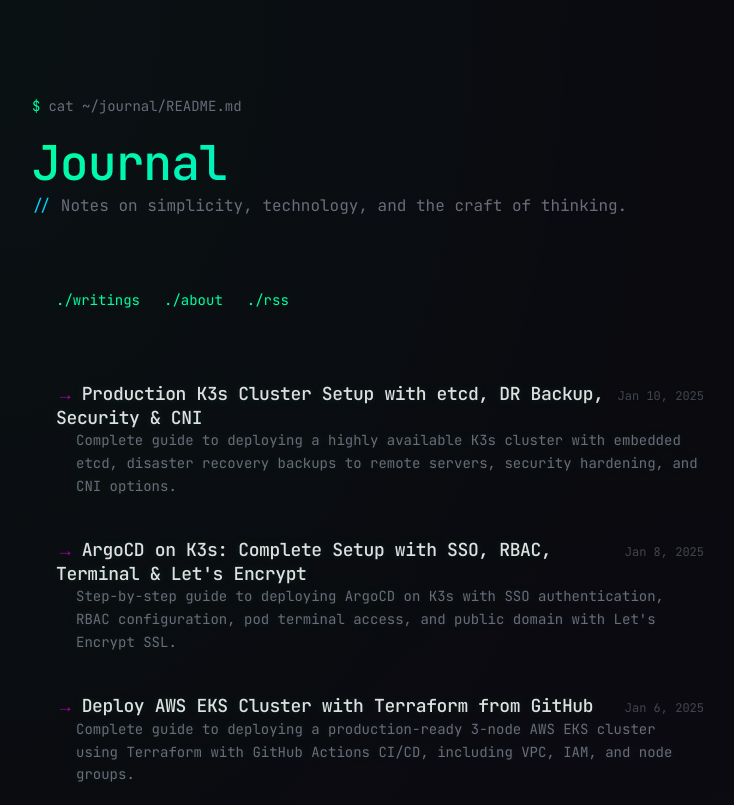
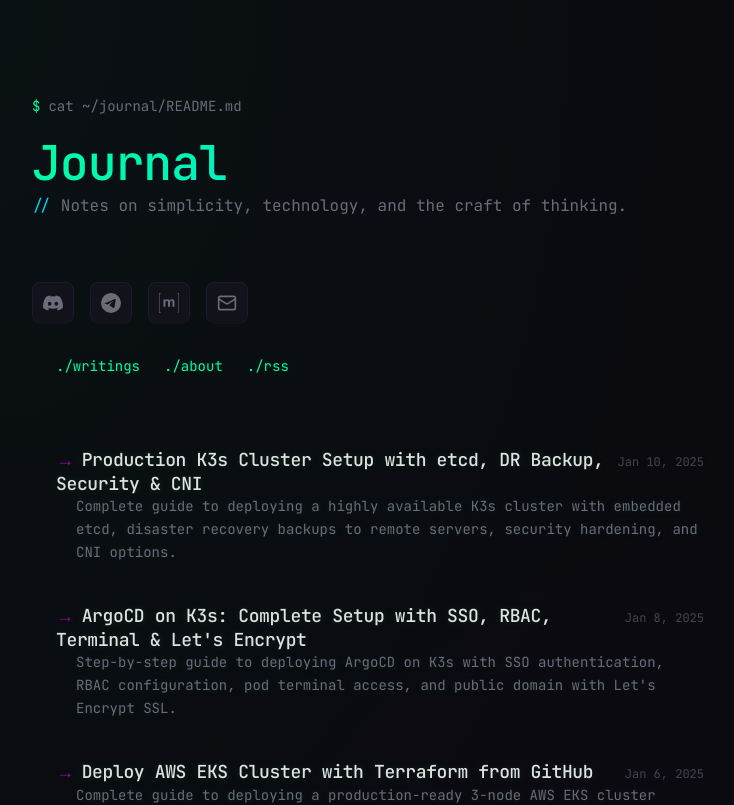
Before and after one commit to depgod/depgod.github.io, a Next.js app: page / in a window 1280 px wide. Shown: the top 805 px of the page, without its empty margins (272-1006 px from the left). Built offline with nearby package versions, Linux system fonts and the light colour scheme.

Commit message:
Auto-sync from Orchids Desktop

```diff
--- a/src/app/page.tsx
+++ b/src/app/page.tsx
@@ -20,6 +20,52 @@ export default function Home() {
             <span className="text-[var(--accent-tertiary)]">//</span> Notes on simplicity, technology, and the craft of thinking.
           </p>
         </header>
+
+        <div className="flex items-center gap-4 mb-6 animate-in stagger-1">
+          <a
+            href="https://discord.gg/"
+            target="_blank"
+            rel="noopener noreferrer"
+            className="group p-2.5 rounded-lg bg-[var(--code-bg)] border border-[var(--border)] hover:border-[#5865F2] hover:shadow-[0_0_20px_rgba(88,101,242,0.4)] transition-all duration-300"
+            aria-label="Discord"
+          >
+            <svg className="w-5 h-5 text-[var(--fg-muted)] group-hover:text-[#5865F2] transition-colors" viewBox="0 0 24 24" fill="currentColor">
+              <path d="M20.317 4.37a19.791 19.791 0 0 0-4.885-1.515.074.074 0 0 0-.079.037c-.21.375-.444.864-.608 1.25a18.27 18.27 0 0 0-5.487 0 12.64 12.64 0 0 0-.617-1.25.077.077 0 0 0-.079-.037A19.736 19.736 0 0 0 3.677 4.37a.07.07 0 0 0-.032.027C.533 9.046-.32 13.58.099 18.057a.082.082 0 0 0 .031.057 19.9 19.9 0 0 0 5.993 3.03.078.078 0 0 0 .084-.028 14.09 14.09 0 0 0 1.226-1.994.076.076 0 0 0-.041-.106 13.107 13.107 0 0 1-1.872-.892.077.077 0 0 1-.008-.128 10.2 10.2 0 0 0 .372-.292.074.074 0 0 1 .077-.01c3.928 1.793 8.18 1.793 12.062 0a.074.074 0 0 1 .078.01c.12.098.246.198.373.292a.077.077 0 0 1-.006.127 12.299 12.299 0 0 1-1.873.892.077.077 0 0 0-.041.107c.36.698.772 1.362 1.225 1.993a.076.076 0 0 0 .084.028 19.839 19.839 0 0 0 6.002-3.03.077.077 0 0 0 .032-.054c.5-5.177-.838-9.674-3.549-13.66a.061.061 0 0 0-.031-.03zM8.02 15.33c-1.183 0-2.157-1.085-2.157-2.419 0-1.333.956-2.419 2.157-2.419 1.21 0 2.176 1.096 2.157 2.42 0 1.333-.956 2.418-2.157 2.418zm7.975 0c-1.183 0-2.157-1.085-2.157-2.419 0-1.333.955-2.419 2.157-2.419 1.21 0 2.176 1.096 2.157 2.42 0 1.333-.946 2.418-2.157 2.418z"/>
+            </svg>
+          </a>
+          <a
+            href="https://t.me/"
+            target="_blank"
+            rel="noopener noreferrer"
+            className="group p-2.5 rounded-lg bg-[var(--code-bg)] border border-[var(--border)] hover:border-[#26A5E4] hover:shadow-[0_0_20px_rgba(38,165,228,0.4)] transition-all duration-300"
+            aria-label="Telegram"
+          >
+            <svg className="w-5 h-5 text-[var(--fg-muted)] group-hover:text-[#26A5E4] transition-colors" viewBox="0 0 24 24" fill="currentColor">
+              <path d="M11.944 0A12 12 0 0 0 0 12a12 12 0 0 0 12 12 12 12 0 0 0 12-12A12 12 0 0 0 12 0a12 12 0 0 0-.056 0zm4.962 7.224c.1-.002.321.023.465.14a.506.506 0 0 1 .171.325c.016.093.036.306.02.472-.18 1.898-.962 6.502-1.36 8.627-.168.9-.499 1.201-.82 1.23-.696.065-1.225-.46-1.9-.902-1.056-.693-1.653-1.124-2.678-1.8-1.185-.78-.417-1.21.258-1.91.177-.184 3.247-2.977 3.307-3.23.007-.032.014-.15-.056-.212s-.174-.041-.249-.024c-.106.024-1.793 1.14-5.061 3.345-.48.33-.913.49-1.302.48-.428-.008-1.252-.241-1.865-.44-.752-.245-1.349-.374-1.297-.789.027-.216.325-.437.893-.663 3.498-1.524 5.83-2.529 6.998-3.014 3.332-1.386 4.025-1.627 4.476-1.635z"/>
+            </svg>
+          </a>
+          <a
+            href="https://matrix.to/"
+            target="_blank"
+            rel="noopener noreferrer"
+            className="group p-2.5 rounded-lg bg-[var(--code-bg)] border border-[var(--border)] hover:border-[#00D4AA] hover:shadow-[0_0_20px_rgba(0,212,170,0.4)] transition-all duration-300"
+            aria-label="Matrix"
+          >
+            <svg className="w-5 h-5 text-[var(--fg-muted)] group-hover:text-[#00D4AA] transition-colors" viewBox="0 0 24 24" fill="currentColor">
+              <path d="M.632.55v22.9H2.28V24H0V0h2.28v.55zm7.043 7.26v1.157h.033c.309-.443.683-.784 1.117-1.024.433-.245.936-.365 1.5-.365.54 0 1.033.107 1.481.314.448.208.785.582 1.02 1.108.254-.374.6-.706 1.034-.992.434-.287.95-.43 1.546-.43.453 0 .872.056 1.26.167.388.11.716.286.993.53.276.245.489.559.646.951.152.392.23.863.23 1.417v5.728h-2.349V11.52c0-.286-.01-.559-.032-.812a1.755 1.755 0 0 0-.18-.66 1.106 1.106 0 0 0-.438-.448c-.194-.11-.457-.166-.785-.166-.332 0-.6.064-.803.189a1.38 1.38 0 0 0-.48.499 1.946 1.946 0 0 0-.231.696 5.56 5.56 0 0 0-.06.785v4.768h-2.35v-4.8c0-.254-.004-.503-.018-.752a2.074 2.074 0 0 0-.143-.688 1.052 1.052 0 0 0-.415-.503c-.194-.125-.476-.19-.853-.19-.11 0-.258.022-.438.063-.18.04-.37.126-.566.26a1.5 1.5 0 0 0-.49.583c-.13.254-.197.593-.197 1.024v4.994h-2.35V7.81zm14.667 14.64H24V0h-2.28v.55h1.648v22.9h-1.648z"/>
+            </svg>
+          </a>
+          <a
+            href="mailto:hello@example.com"
+            className="group p-2.5 rounded-lg bg-[var(--code-bg)] border border-[var(--border)] hover:border-[var(--accent)] hover:shadow-[0_0_20px_var(--glow)] transition-all duration-300"
+            aria-label="Email"
+          >
+            <svg className="w-5 h-5 text-[var(--fg-muted)] group-hover:text-[var(--accent)] transition-colors" viewBox="0 0 24 24" fill="none" stroke="currentColor" strokeWidth="2" strokeLinecap="round" strokeLinejoin="round">
+              <rect x="2" y="4" width="20" height="16" rx="2"/>
+              <path d="m22 7-8.97 5.7a1.94 1.94 0 0 1-2.06 0L2 7"/>
+            </svg>
+          </a>
+        </div>
 
         <nav className="mb-12 animate-in stagger-1">
           <ul className="flex gap-6 text-sm list-none p-0">
```
Also changed, not shown: .orchids/orchids.json.
